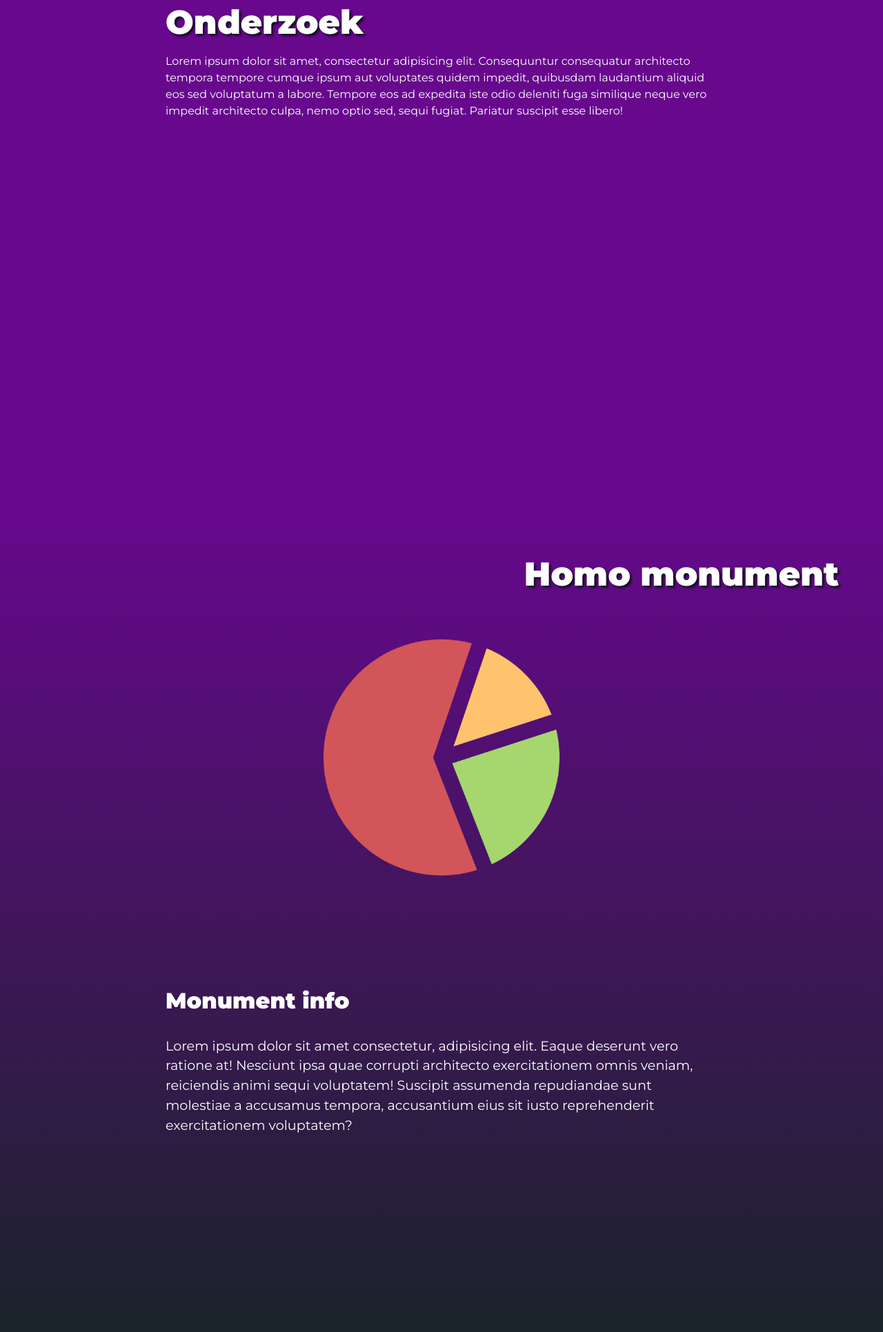
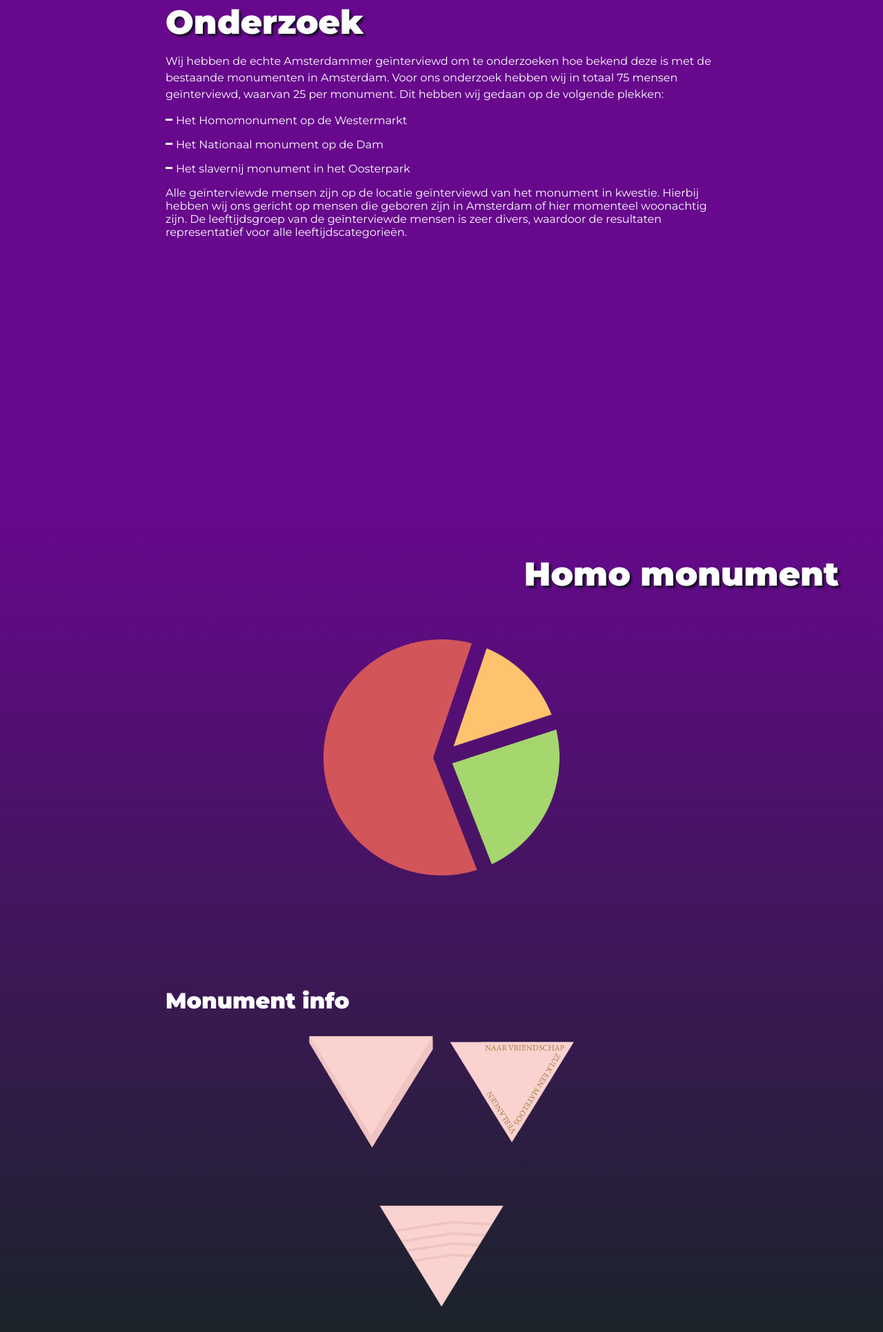
Before and after one commit to SamSlotemaker/datastory-amsterdamse-monumenten, a plain HTML site: page index.html in a window 1280 px wide. Shown: the part 861-2792 px from the top of the page at 69% size. Drawn offline with Linux system fonts and the light colour scheme.

Commit message:
driehoeken

```diff
--- a/index.html
+++ b/index.html
@@ -16,14 +16,21 @@
         <section class="information">
             <div>
                 <h2>Onderzoek</h2>
-                <p>Lorem ipsum dolor sit amet, consectetur adipisicing elit. Consequuntur consequatur architecto
-                    tempora
-                    tempore cumque ipsum aut voluptates quidem impedit, quibusdam laudantium aliquid eos sed
-                    voluptatum
-                    a
-                    labore. Tempore eos ad expedita iste odio deleniti fuga similique neque vero impedit architecto
-                    culpa,
-                    nemo optio sed, sequi fugiat. Pariatur suscipit esse libero!</p>
+                <p>Wij hebben de echte Amsterdammer geïnterviewd om te onderzoeken hoe bekend deze is met de bestaande
+                    monumenten in Amsterdam. Voor ons onderzoek hebben wij in totaal 75 mensen geïnterviewd, waarvan 25
+                    per monument. Dit hebben wij gedaan op de volgende plekken:
+                    <ul>
+                        <li>Het Homomonument op de Westermarkt</li>
+                        <li>Het Nationaal monument op de Dam</li>
+                        <li>Het slavernij monument in het Oosterpark</li>
+                    </ul>
+                </p>
+                Alle geïnterviewde mensen zijn op de locatie geïnterviewd van het monument in
+                kwestie. Hierbij hebben wij ons gericht op mensen die geboren zijn in Amsterdam of hier momenteel
+                woonachtig zijn. De leeftijdsgroep van de geïnterviewde mensen is zeer divers, waardoor de
+                resultaten representatief voor alle leeftijdscategorieën.
+                </p>
+
             </div>
         </section>
     </header>
@@ -33,6 +40,27 @@
             <img class="datavis animate" data-animation="anim1" src="style/images/pie-chart.png" alt="">
             <div class="monument-informatie animate" data-animation="anim2">
                 <h3>Monument info</h3>
+
+                <div class="homo-illustratie">
+                    <img src="style/images/driehoek1.png" alt="">
+                    <div class="info-block">
+                        <h4>INFORMATIE 1</h4>
+                        <p>Lorem ipsum dolor sit amet, consectetur adipisicing elit. Cum temporibus quas eos assumenda
+                            laudantium quod, unde itaque dolores reprehenderit ipsum.</p>
+                    </div>
+                    <img src="style/images/driehoek2.png" alt="">
+                    <div class="info-block">
+                        <h4>INFORMATIE 2</h4>
+                        <p>Lorem ipsum dolor sit amet, consectetur adipisicing elit. Cum temporibus quas eos assumenda
+                            laudantium quod, unde itaque dolores reprehenderit ipsum.</p>
+                    </div>
+                    <img src="style/images/driehoek3.png" alt="">
+                    <div class="info-block">
+                        <h4>INFORMATIE 3</h4>
+                        <p>Lorem ipsum dolor sit amet, consectetur adipisicing elit. Cum temporibus quas eos assumenda
+                            laudantium quod, unde itaque dolores reprehenderit ipsum.</p>
+                    </div>
+                </div>
                 <p>Lorem ipsum dolor sit amet consectetur, adipisicing elit. Eaque deserunt vero ratione at! Nesciunt
                     ipsa quae corrupti architecto exercitationem omnis veniam, reiciendis animi sequi voluptatem!
                     Suscipit assumenda repudiandae sunt molestiae a accusamus tempora, accusantium eius sit iusto
--- a/style/style.css
+++ b/style/style.css
@@ -13,6 +13,7 @@ html {
 ul {
     margin: 0;
     padding: 0;
+    list-style-type: none;
 }
 
 section {
@@ -61,6 +62,20 @@ h2 {
     background: #67088d;
 }
 
+.information ul li {
+    margin-top: 1em;
+}
+
+.information ul li::before {
+    content: "";
+    display: inline-block;
+    margin-right: 5px;
+    width: 10px;
+    height: 3px;
+    transform: translateY(-5px);
+    background: white;
+}
+
 .information div {
     max-width: 800px;
     margin: auto;
@@ -76,9 +91,91 @@ h2 {
 }
 
 /* MONUMENTEN */
+
+/* HOMO MONUMENT */
 .homo-monument {
     background: linear-gradient(#67088d, #002D08);
 }
+
+.homo-illustratie {
+    position: relative;
+    width: 50vw;
+    height: 50vh;
+    margin: 2em auto;
+}
+
+:root {
+    --car-width: 180px
+}
+
+.homo-illustratie img {
+    z-index: 1000;
+    max-width: var(--car-width);
+    position: absolute;
+}
+
+
+
+.homo-illustratie img:nth-of-type(1):hover+div {
+    opacity: 1;
+}
+
+.homo-illustratie img:nth-of-type(2):hover+div {
+    opacity: 1;
+}
+
+.homo-illustratie img:nth-of-type(3):hover+.info-block {
+    opacity: 1;
+}
+
+.homo-illustratie img:nth-of-type(1) {
+    top: 0;
+    left: 20%;
+
+}
+
+.homo-illustratie img:nth-of-type(2) {
+    top: 0;
+    right: 20%;
+}
+
+.homo-illustratie img:nth-of-type(3) {
+    bottom: 0;
+    left: 50%;
+    transform: translateX(-50%);
+}
+
+.info-block {
+    position: absolute;
+    transform: translate(-50%, 50%);
+
+    opacity: 0;
+}
+
+.info-block p {
+    max-width: 400px;
+}
+
+/*
+.info-block:nth-of-type(1) {
+    top: 0;
+    left: 70%;
+    transform: translateX(-50%);
+}
+
+.info-block:nth-of-type(2) {
+    bottom: 0;
+    left: 20%;
+    transform: translateX(var(--car-width));
+}
+
+.info-block:nth-of-type(3) {
+    bottom: 0;
+    right: 20%;
+    transform: translateX(- var(--car-width));
+} */
+
+
 
 .oorlog-monument {
     background: linear-gradient(#002D08, #766548);
```
Also changed, not shown: style/images/Homomonument.png (added), style/images/driehoek1.png (added), style/images/driehoek2.png (added), style/images/driehoek3.png (added).
